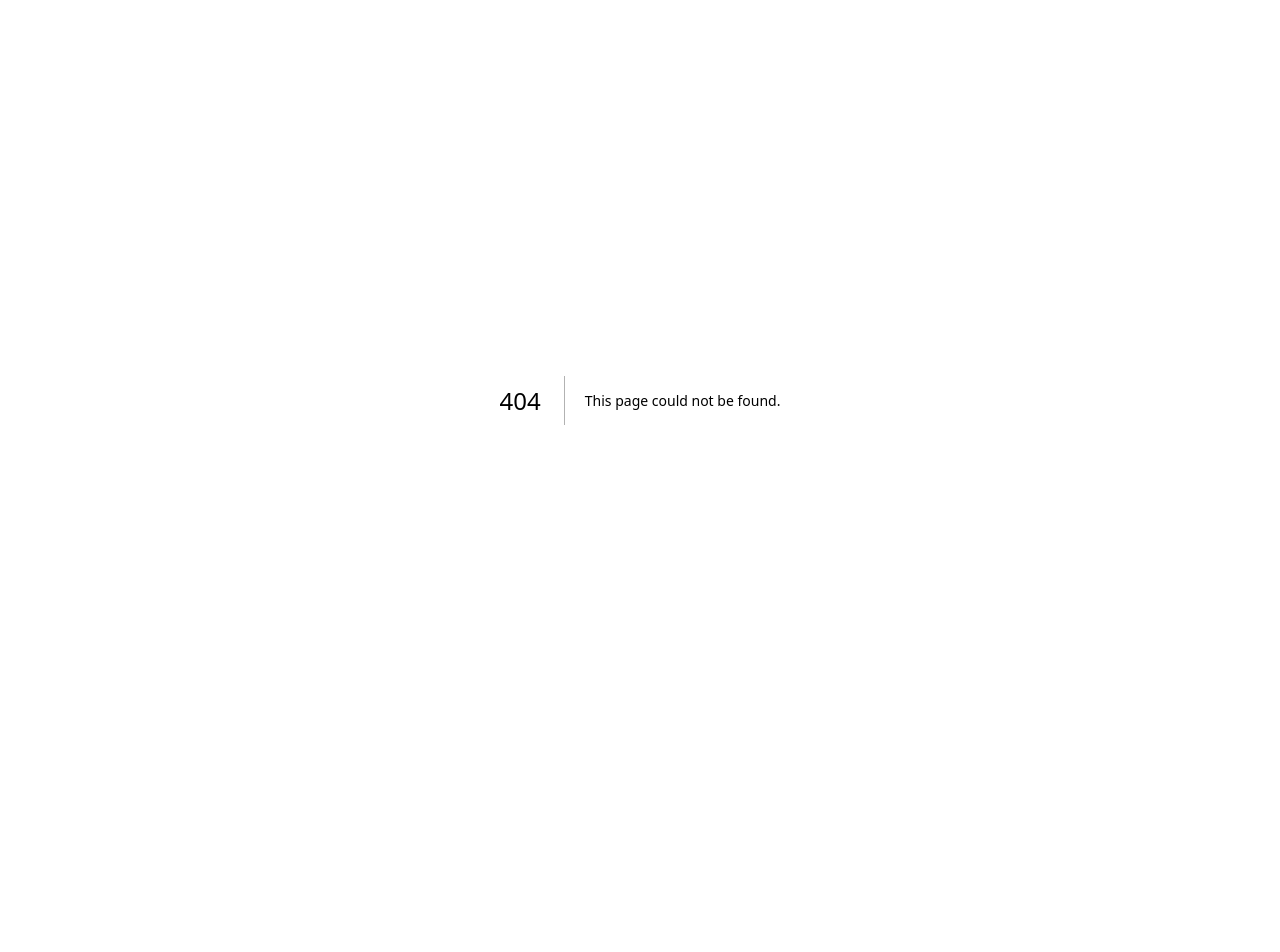
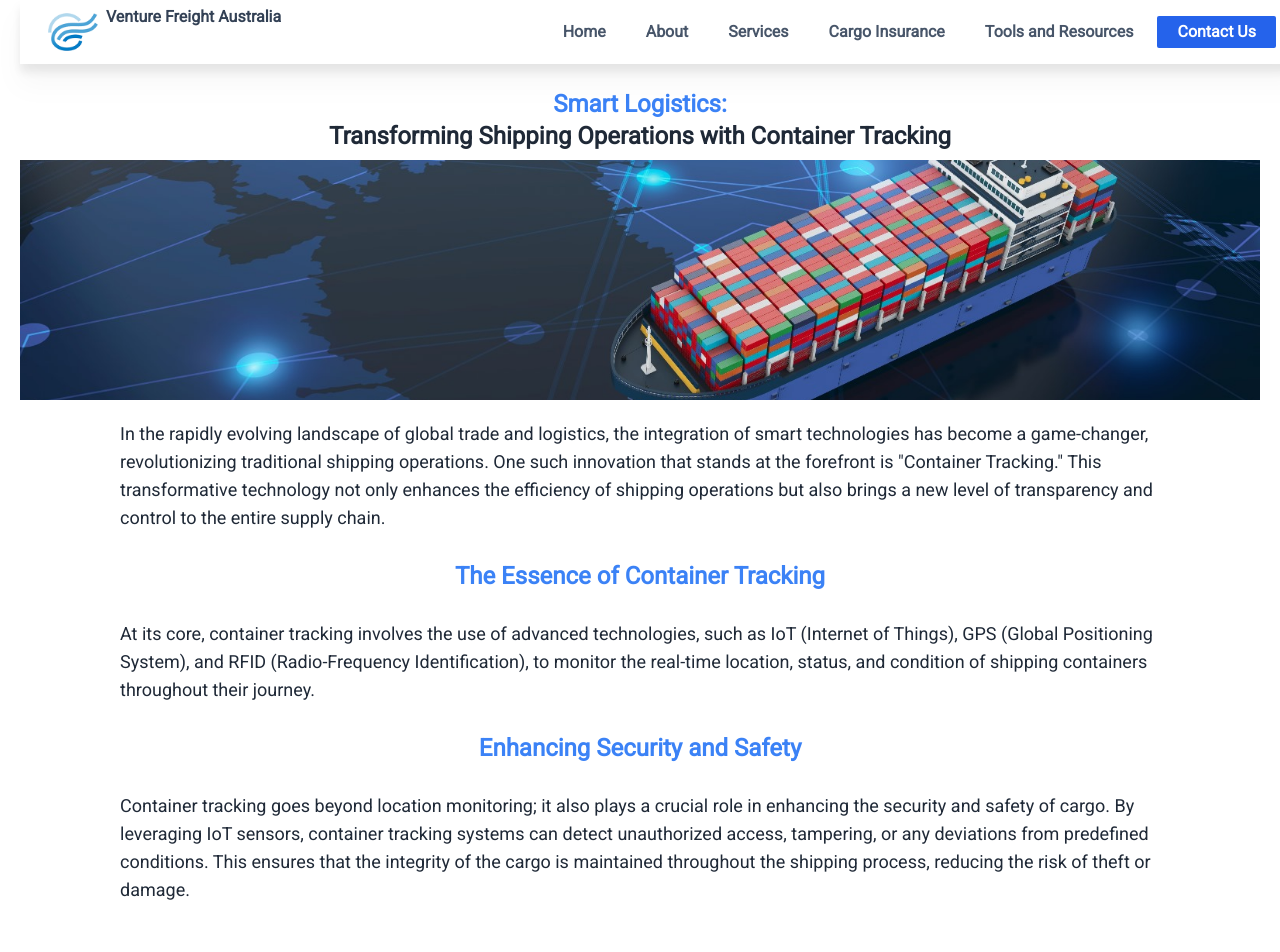
Before and after one commit to jomerventolero/venturefreightau, a Next.js app: page /container-tracking in a window 1280 px wide. Before the commit this address had no page. Shown: the top 952 px of the page. Before the commit the page ends 800 px from the top, so only its background shows below. Built offline with nearby package versions, Linux system fonts and the light colour scheme; what tw-elements would draw is missing.

Commit message:
Added Buttons

```diff
--- /dev/null
+++ b/src/app/container-tracking/page.js
@@ -0,0 +1,87 @@
+"use client"
+
+import Navbar from '@/components/Navbar'
+import Image from 'next/image'
+import Footer from '@/components/Footer'
+
+import { motion } from 'framer-motion'
+import { useEffect } from 'react'
+
+
+
+
+const ContainerTracking = () => {
+
+    useEffect(() => {
+        const handleScroll = () => {
+          const scrollValue = window.scrollY;
+          const parallaxElements = document.querySelectorAll('.parallax');
+
+          parallaxElements.forEach(element => {
+            const speed = element.dataset.speed;
+            element.style.transform = `translateY(${scrollValue * speed}px)`;
+          });
+        };
+
+        window.addEventListener('scroll', handleScroll);
+
+        return () => {
+          window.removeEventListener('scroll', handleScroll);
+        };
+      }, []);
+
+  return (
+    <div className="flex flex-col gap-4 justify-center content-center  sm:px-5 pt-16 sm:pt-20">
+        <Navbar />
+
+        {
+            // Article content
+        }
+
+        <motion.article
+            initial={{ opacity: 0, y: -20 }}
+            animate={{ opacity: 1, y: 0 }}
+            transition={{ duration: 0.5 }}
+            className=""
+        >
+
+            <h1 className="text-center text-sm sm:text-2xl font-bold py-2"><span className="text-blue-500">Smart Logistics: </span><br/>Transforming Shipping Operations with Container Tracking</h1>
+            <Image src="/assets/shipglobal.jpg" alt="Container Tracking" className="parallax w-screen h-[30vh] object-cover" data-speed="0.5" width={1500} height={800}/>
+            <motion.p
+                initial={{ opacity: 0, y: -20 }}
+                animate={{ opacity: 1, y: 0 }}
+                transition={{ duration: 0.5 }}
+                viewport={{ once: true }}
+                className="text-lg leading-7 p-5 sm:mx-20"
+            >
+                In the rapidly evolving landscape of global trade and logistics, the integration of smart technologies has become a game-changer, revolutionizing traditional shipping operations. One such innovation that stands at the forefront is "Container Tracking." This transformative technology not only enhances the efficiency of shipping operations but also brings a new level of transparency and control to the entire supply chain.
+            </motion.p>
+
+            <h1 className="text-center text-sm sm:text-2xl font-bold py-2"><span className="text-blue-500">The Essence of Container Tracking</span></h1>
+            <motion.p
+                initial={{ opacity: 0, y: -20 }}
+                animate={{ opacity: 1, y: 0 }}
+                transition={{ duration: 0.5 }}
+                viewport={{ once: true }}
+                className="text-lg leading-7 p-5 sm:mx-20"
+            >
+                At its core, container tracking involves the use of advanced technologies, such as IoT (Internet of Things), GPS (Global Positioning System), and RFID (Radio-Frequency Identification), to monitor the real-time location, status, and condition of shipping containers throughout their journey.
+            </motion.p>
+
+            <h1 className="text-center text-sm sm:text-2xl font-bold py-2"><span className="text-blue-500">Enhancing Security and Safety</span></h1>
+            <motion.p
+                initial={{ opacity: 0, y: -20 }}
+                animate={{ opacity: 1, y: 0 }}
+                transition={{ duration: 0.5 }}
+                viewport={{ once: true }}
+                className="text-lg leading-7 p-5 sm:mx-20"
+            >
+                Container tracking goes beyond location monitoring; it also plays a crucial role in enhancing the security and safety of cargo. By leveraging IoT sensors, container tracking systems can detect unauthorized access, tampering, or any deviations from predefined conditions. This ensures that the integrity of the cargo is maintained throughout the shipping process, reducing the risk of theft or damage.
+            </motion.p>
+        </motion.article>
+        <Footer />
+    </div>
+  )
+}
+
+export default ContainerTracking
--- a/src/components/ImageSlider/index.js
+++ b/src/components/ImageSlider/index.js
@@ -11,7 +11,7 @@ const ImageSlider = () => {
     {
       url: '/assets/shipglobal.jpg',
       header: "Smart Logistics: Transforming Shipping Operations with Container Tracking",
-      location: "",
+      location: "container-tracking",
     },
     {
       url: '/assets/footprint.jpg',
```
Also changed, not shown: public/assets/incoterm-2010.jpg.
